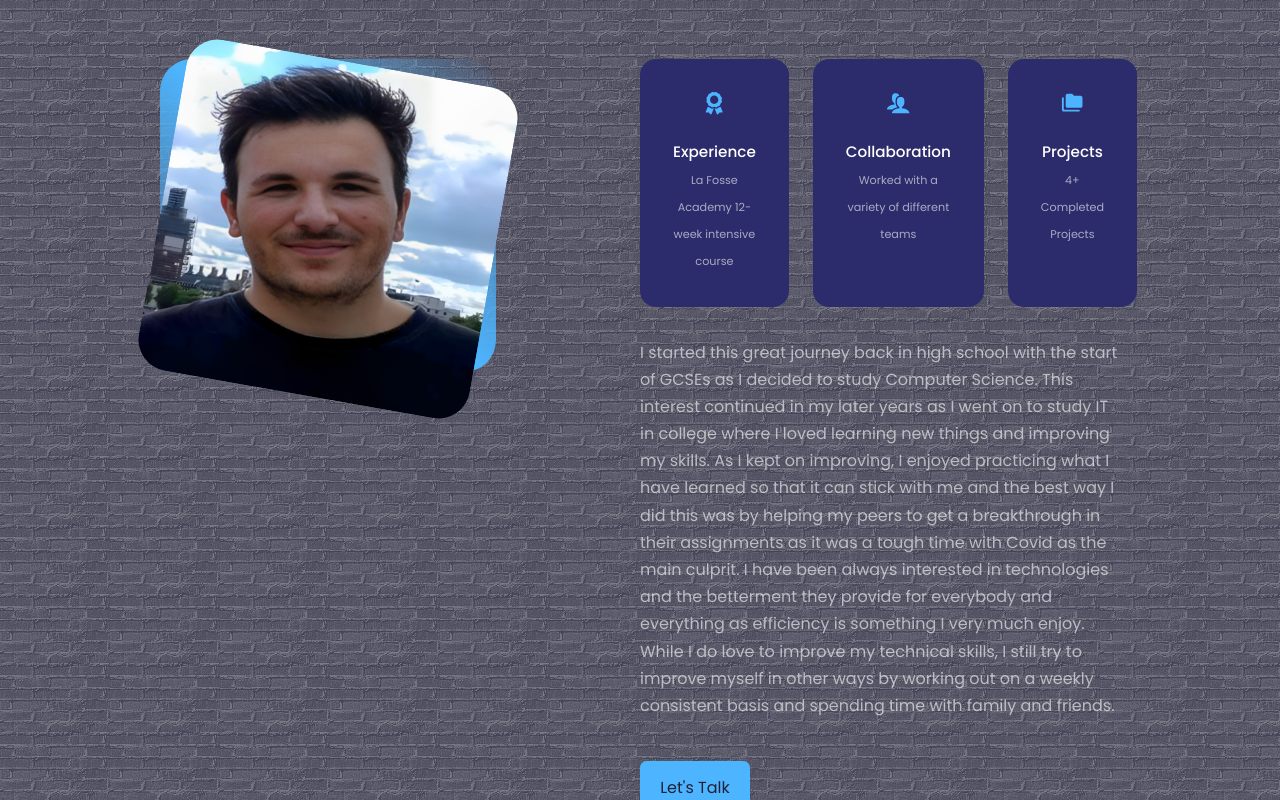
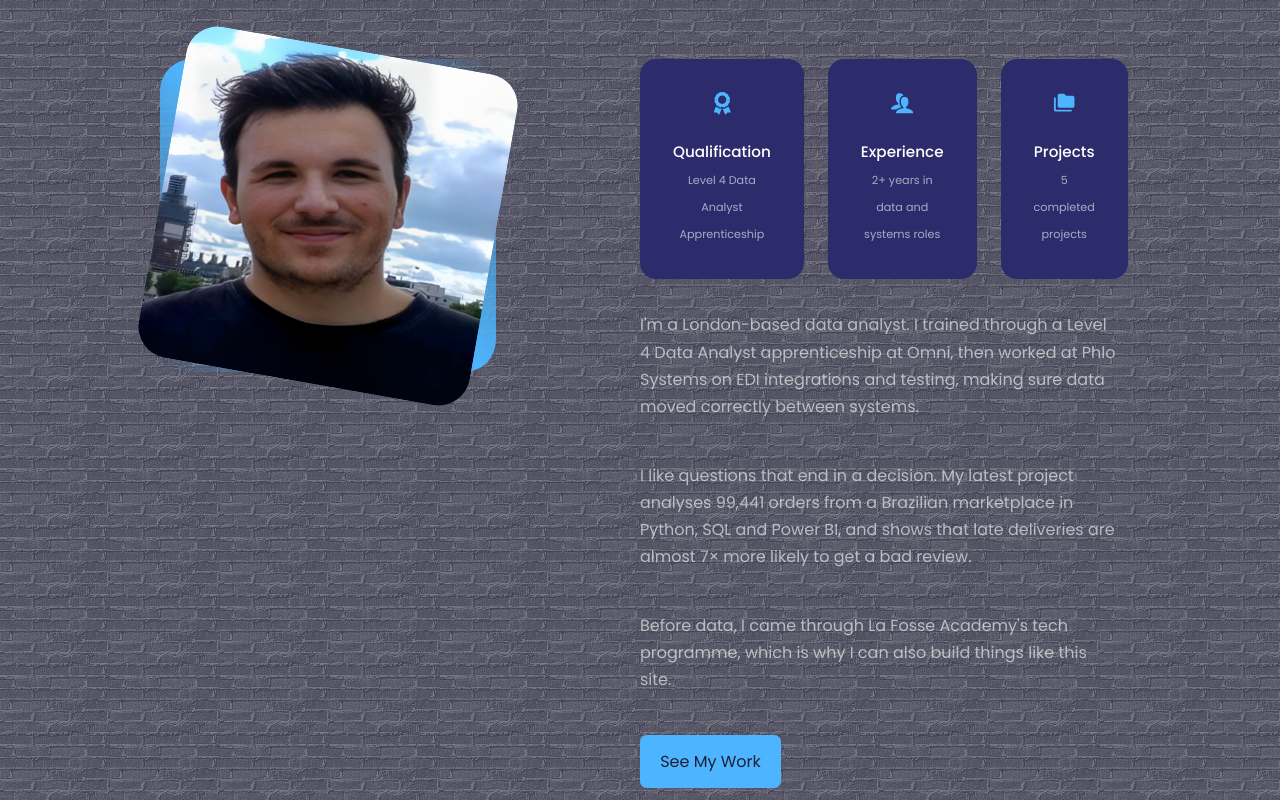
Before and after one commit to dinevtomislav/Portfolio, a React (Create React App) app in the folder react-portfolio-website/: page / in a window 1280 px wide. Shown: the part 980-1780 px from the top of the page. Built offline with nearby package versions, Linux system fonts and the light colour scheme.

Commit message:
Revise About section with new qualifications and projects
Updated content in the About section to reflect current experience and projects.

```diff
--- a/react-portfolio-website/src/components/about/About.jsx
+++ b/react-portfolio-website/src/components/about/About.jsx
@@ -13,44 +13,48 @@ const About = () => {
 
       <div className='container about__container'>
         <div className='about__me'>
-          |<div className='about__me-image'>
-            <img src={ME} alt='About Image' />
+          <div className='about__me-image'>
+            <img src={ME} alt='Tomislav Dinev' />
           </div>
         </div>
 
         <div className='about__content'>
           <div className='about__cards'>
             <article className='about__card'>
-            <FaAward className='about__icon'/>
-              <h5>Experience</h5>
-              <small>La Fosse Academy 12-week intensive course</small>
+              <FaAward className='about__icon'/>
+              <h5>Qualification</h5>
+              <small>Level 4 Data Analyst Apprenticeship</small>
             </article>
 
             <article className='about__card'>
-            <ImUsers className='about__icon'/>
-              <h5>Collaboration</h5>
-              <small>Worked with a variety of different teams</small>
+              <ImUsers className='about__icon'/>
+              <h5>Experience</h5>
+              <small>2+ years in data and systems roles</small>
             </article>
 
             <article className='about__card'>
-            <MdFolderCopy className='about__icon'/>
+              <MdFolderCopy className='about__icon'/>
               <h5>Projects</h5>
-              <small>4+ Completed Projects</small>
+              <small>5 completed projects</small>
             </article>
           </div>
 
           <p>
-          I started this great journey back in high school with the start of GCSEs as I decided to study Computer Science.
-This interest continued in my later years as I went on to study IT in college where I loved learning new things and
-improving my skills. As I kept on improving, I enjoyed practicing what I have learned so that it can stick with me
-and the best way I did this was by helping my peers to get a breakthrough in their assignments as it was a tough
-time with Covid as the main culprit. I have been always interested in technologies and the betterment they
-provide for everybody and everything as efficiency is something I very much enjoy. While I do love to improve my
-technical skills, I still try to improve myself in other ways by working out on a weekly consistent basis and
-spending time with family and friends.
+            I'm a London-based data analyst. I trained through a Level 4 Data Analyst
+            apprenticeship at Omni, then worked at Phlo Systems on EDI integrations and
+            testing, making sure data moved correctly between systems.
+          </p>
+          <p>
+            I like questions that end in a decision. My latest project analyses 99,441
+            orders from a Brazilian marketplace in Python, SQL and Power BI, and shows that
+            late deliveries are almost 7× more likely to get a bad review.
+          </p>
+          <p>
+            Before data, I came through La Fosse Academy's tech programme, which is why
+            I can also build things like this site.
           </p>
 
-          <a href='#contact' className='btn btn-primary'>Let's Talk</a>
+          <a href='#portfolio' className='btn btn-primary'>See My Work</a>
         </div>
       </div>
     </section>
```
